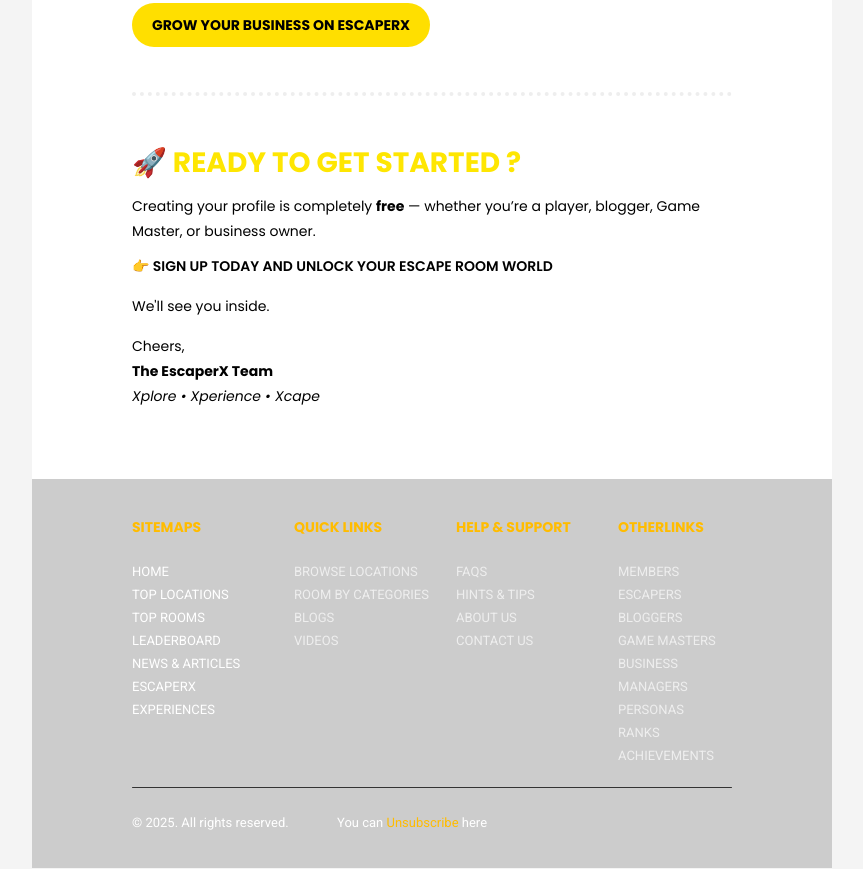
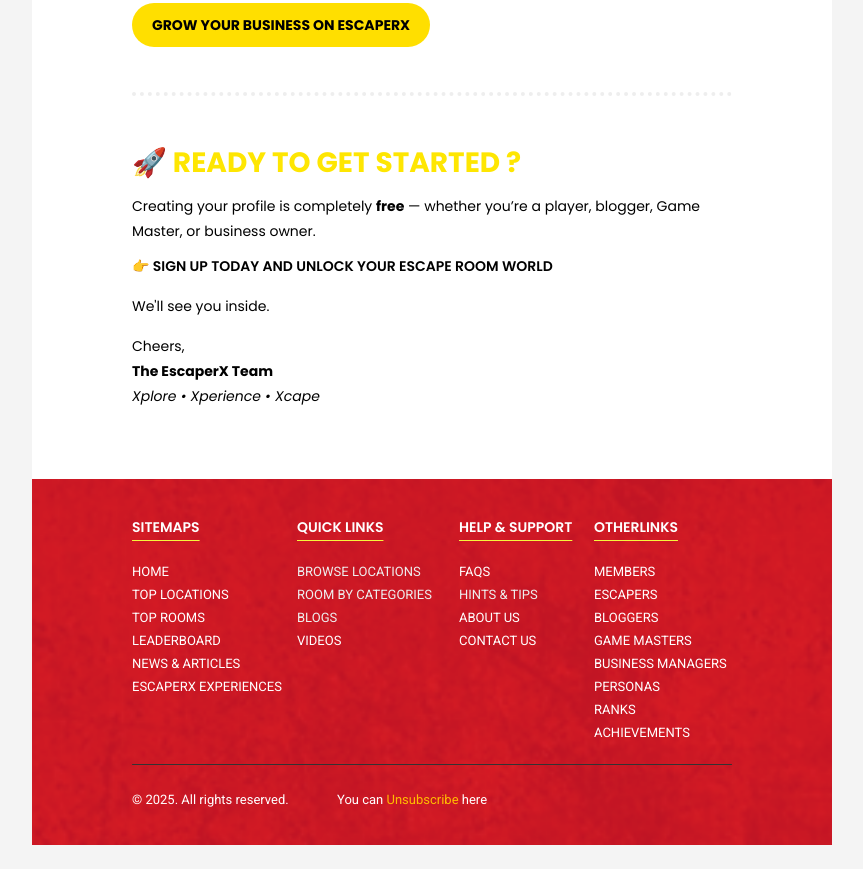
Before and after one commit to MuhammadMahadAfridi/escaperx_newsletter, a plain HTML site: page index.html in a window 1280 px wide. Shown: the part 4735-5604 px from the top of the page, without its empty margins (208-1071 px from the left). After the commit the page ends 5581 px from the top, so only its background shows below. Drawn offline with Linux system fonts and the light colour scheme.

Commit message:
footer changes

```diff
--- a/index.html
+++ b/index.html
@@ -1438,14 +1438,14 @@ Welcome to <a href="https://escaperx.com" target="_blank" style="font-weight: 70
     <td align="center" bgcolor="#222222" >
 
 <v:rect xmlns:v="urn:schemas-microsoft-com:vml" fill="true" stroke="false" style="width:800px;">
-<v:fill origin="0.5, 0.5" position="0.5, 0.5" src="images/footer-back.jpg" type="tile" size="1,1" aspect="atleast"></v:fill>
+<v:fill origin="0.5, 0.5" position="0.5, 0.5" src="images/footer_pattern.webp" type="tile" size="1,1" aspect="atleast"></v:fill>
 <v:textbox style="mso-fit-shape-to-text:true;" inset="0,0,0,0">
 
 <div>
 <!-- silver-footer-bg-image -->
 <table border="0" align="center" cellpadding="0" cellspacing="0" role="presentation" width="100%" style="width:100%;max-width:100%;">
   <tr>
-    <td align="center" class="container-padding" background="images/footer-back.jpg" data-bg-image   style="background-size:cover;background-position:center top;">
+    <td align="center" class="container-padding" background="images/footer_pattern.webp" data-bg-image   style="background-size:cover;background-position:center top;background-color: #db182b!important;">
 
 <!-- Content -->
 <table data-inner-table border="0" align="center" cellpadding="0" cellspacing="0" class="inner-table row" role="presentation" width="600" style="width:600px;max-width:600px;">
@@ -1458,12 +1458,12 @@ Welcome to <a href="https://escaperx.com" target="_blank" style="font-weight: 70
 <table border="0" cellpadding="0" cellspacing="0" align="center" class="container-padding" width="100%" style="width:100%;max-width:100%;text-transform: uppercase;">
   <tr>
     <!-- SITEMAPS -->
-    <td class="rwd-col" align="center" valign="top" width="24.5%" style="width:24.5%;max-width:24.5%;">
+    <td class="rwd-col" align="center" valign="top" width="25%" style="width:25%;max-width:25%;">
 
       <!-- column -->
       <table border="0" align="center" cellpadding="0" cellspacing="0" role="presentation" width="100%" style="width:100%;max-width:100%;">
-        <tr  >
-          <td class="center-text"  align="left" height="36" style="font-family:'Poppins',Arial,Helvetica,sans-serif;font-size:14px;line-height:24px;font-weight:700;font-style:normal;color:#ffbc00;text-decoration:none;letter-spacing:0px;height:36px;">
+        <tr>
+          <td class="center-text"  align="left" height="36" style="font-family:'Poppins',Arial,Helvetica,sans-serif;font-size:14px;line-height:24px;font-weight:600;font-style:normal;color:#ffffff;text-decoration: underline #f6f63c;text-underline-offset: 8px;letter-spacing:0px;height:36px;">
 
                 <div  >
                   SITEMAPS
@@ -1545,7 +1545,7 @@ Welcome to <a href="https://escaperx.com" target="_blank" style="font-weight: 70
       <!-- column -->
       <table border="0" align="center" cellpadding="0" cellspacing="0" role="presentation" width="100%" style="width:100%;max-width:100%;text-transform: uppercase;">
         <tr  >
-          <td class="center-text"  align="left" height="36" style="font-family:'Poppins',Arial,Helvetica,sans-serif;font-size:14px;line-height:24px;font-weight:700;font-style:normal;color:#ffbc00;text-decoration:none;letter-spacing:0px;height:36px;">
+          <td class="center-text"  align="left" height="36" style="font-family:'Poppins',Arial,Helvetica,sans-serif;font-size:14px;line-height:24px;font-weight:600;font-style:normal;color:#ffffff;text-decoration: underline #f6f63c;text-underline-offset: 8px;letter-spacing:0px;height:36px;">
 
                 <div  >
                   QUICK LINKS
@@ -1557,7 +1557,7 @@ Welcome to <a href="https://escaperx.com" target="_blank" style="font-weight: 70
           <td height="15" style="font-size:15px;line-height:15px;" >&nbsp;</td>
         </tr>
         <tr  >
-          <td class="center-text"  align="left" style="font-family:'Roboto',Arial,Helvetica,sans-serif;font-size:13px;line-height:23px;font-weight:400;font-style:normal;color:#EEEEEE;text-decoration:none;letter-spacing:0px;">
+          <td class="center-text"  align="left" style="font-family:'Roboto',Arial,Helvetica,sans-serif;font-size:13px;line-height:23px;font-weight:400;font-style:normal;color:#ffffff;text-decoration:none;letter-spacing:0px;">
 
                 <div  >
                   <!-- Address name St. 12, City Name, State, Country Name <br> -->
@@ -1568,7 +1568,7 @@ Welcome to <a href="https://escaperx.com" target="_blank" style="font-weight: 70
           </td>
         </tr>
         <tr  >
-          <td class="center-text"  align="left" style="font-family:'Roboto',Arial,Helvetica,sans-serif;font-size:13px;line-height:23px;font-weight:400;font-style:normal;color:#EEEEEE;text-decoration:none;letter-spacing:0px;">
+          <td class="center-text"  align="left" style="font-family:'Roboto',Arial,Helvetica,sans-serif;font-size:13px;line-height:23px;font-weight:400;font-style:normal;color:#ffffff;text-decoration:none;letter-spacing:0px;">
 
                 <div  >
                   <!-- Address name St. 12, City Name, State, Country Name <br> -->
@@ -1579,7 +1579,7 @@ Welcome to <a href="https://escaperx.com" target="_blank" style="font-weight: 70
           </td>
         </tr>
         <tr  >
-          <td class="center-text"  align="left" style="font-family:'Roboto',Arial,Helvetica,sans-serif;font-size:13px;line-height:23px;font-weight:400;font-style:normal;color:#EEEEEE;text-decoration:none;letter-spacing:0px;">
+          <td class="center-text"  align="left" style="font-family:'Roboto',Arial,Helvetica,sans-serif;font-size:13px;line-height:23px;font-weight:400;font-style:normal;color:#ffffff;text-decoration:none;letter-spacing:0px;">
 
                 <div  >
                   <!-- Address name St. 12, City Name, State, Country Name <br> -->
@@ -1590,12 +1590,12 @@ Welcome to <a href="https://escaperx.com" target="_blank" style="font-weight: 70
           </td>
         </tr>
         <tr  >
-          <td class="center-text"  align="left" style="font-family:'Roboto',Arial,Helvetica,sans-serif;font-size:13px;line-height:23px;font-weight:400;font-style:normal;color:#EEEEEE;text-decoration:none;letter-spacing:0px;">
+          <td class="center-text"  align="left" style="font-family:'Roboto',Arial,Helvetica,sans-serif;font-size:13px;line-height:23px;font-weight:400;font-style:normal;color:#ffffff;text-decoration:none;letter-spacing:0px;">
 
                 <div  >
                   <!-- Address name St. 12, City Name, State, Country Name <br> -->
                   <!-- <a href="tel:(364) 106-7572" style="color:#EEEEEE;">(364) 106-7572</a><br> -->
-                  <a href="https://www.youtube.com/@EscaperX/videos" target="_blank"  style="color:#EEEEEE;"><span>Videos</span></a>
+                  <a href="https://www.youtube.com/@EscaperX/videos" target="_blank"  style="color:#ffffff;"><span>Videos</span></a>
                 </div>
 
           </td>
@@ -1604,14 +1604,14 @@ Welcome to <a href="https://escaperx.com" target="_blank" style="font-weight: 70
       <!-- column -->
 
     </td>
-        <td class="rwd-col" align="center" width="2.5%" height="30" style="width:2.5%;max-width:2.5%;height:30px;">&nbsp;</td>
+    <td class="rwd-col" align="center" width="2.5%" height="30" style="width:2.5%;max-width:2.5%;height:30px;">&nbsp;</td>
     <!-- HELP & SUPPORT -->
-    <td class="rwd-col" align="center" valign="top" width="24.5%" style="width:24.5%;max-width:24.5%;">
+    <td class="rwd-col" align="center" valign="top" width="20%" style="width:20%;max-width:20%;">
 
       <!-- column -->
       <table border="0" align="center" cellpadding="0" cellspacing="0" role="presentation" width="100%" style="width:100%;max-width:100%;text-transform: uppercase;">
         <tr  >
-          <td class="center-text"  align="left" height="36" style="font-family:'Poppins',Arial,Helvetica,sans-serif;font-size:14px;line-height:24px;font-weight:700;font-style:normal;color:#ffbc00;text-decoration:none;letter-spacing:0px;height:36px;text-transform: uppercase;">
+          <td class="center-text"  align="left" height="36" style="font-family:'Poppins',Arial,Helvetica,sans-serif;font-size:14px;line-height:24px;font-weight:600;font-style:normal;color:#ffffff;text-decoration: underline #f6f63c;text-underline-offset: 8px;letter-spacing:0px;height:36px;text-transform: uppercase;">
 
                 <div  >
                   HELP & SUPPORT
@@ -1628,13 +1628,13 @@ Welcome to <a href="https://escaperx.com" target="_blank" style="font-weight: 70
                 <div  >
                   <!-- Address name St. 12, City Name, State, Country Name <br> -->
                   <!-- <a href="tel:(364) 106-7572" style="color:#EEEEEE;">(364) 106-7572</a><br> -->
-                  <a href="https://www.escaperx.com/escape-room-faq/general-information-about-escaperx" target="_blank"   style="color:#EEEEEE;">Faqs</a>
-                </div>
-
-          </td>
-        </tr>
-        <tr  >
-          <td class="center-text"  align="left" style="font-family:'Roboto',Arial,Helvetica,sans-serif;font-size:13px;line-height:23px;font-weight:400;font-style:normal;color:#EEEEEE;text-decoration:none;letter-spacing:0px;">
+                  <a href="https://www.escaperx.com/escape-room-faq/general-information-about-escaperx" target="_blank"   style="color:#ffffff;">Faqs</a>
+                </div>
+
+          </td>
+        </tr>
+        <tr  >
+          <td class="center-text"  align="left" style="font-family:'Roboto',Arial,Helvetica,sans-serif;font-size:13px;line-height:23px;font-weight:400;font-style:normal;color:#ffffff;text-decoration:none;letter-spacing:0px;">
 
                 <div  >
                   <!-- Address name St. 12, City Name, State, Country Name <br> -->
@@ -1645,23 +1645,23 @@ Welcome to <a href="https://escaperx.com" target="_blank" style="font-weight: 70
           </td>
         </tr>
         <tr  >
-          <td class="center-text"  align="left" style="font-family:'Roboto',Arial,Helvetica,sans-serif;font-size:13px;line-height:23px;font-weight:400;font-style:normal;color:#EEEEEE;text-decoration:none;letter-spacing:0px;">
+          <td class="center-text"  align="left" style="font-family:'Roboto',Arial,Helvetica,sans-serif;font-size:13px;line-height:23px;font-weight:400;font-style:normal;color:#ffffff;text-decoration:none;letter-spacing:0px;">
 
                 <div  >
                   <!-- Address name St. 12, City Name, State, Country Name <br> -->
                   <!-- <a href="tel:(364) 106-7572" style="color:#EEEEEE;">(364) 106-7572</a><br> -->
-                  <a href="https://www.escaperx.com/escape-room-about" target="_blank" style="color:#EEEEEE;">About Us</a>
-                </div>
-
-          </td>
-        </tr>
-        <tr  >
-          <td class="center-text"  align="left" style="font-family:'Roboto',Arial,Helvetica,sans-serif;font-size:13px;line-height:23px;font-weight:400;font-style:normal;color:#EEEEEE;text-decoration:none;letter-spacing:0px;">
+                  <a href="https://www.escaperx.com/escape-room-about" target="_blank" style="color:#ffffff;">About Us</a>
+                </div>
+
+          </td>
+        </tr>
+        <tr  >
+          <td class="center-text"  align="left" style="font-family:'Roboto',Arial,Helvetica,sans-serif;font-size:13px;line-height:23px;font-weight:400;font-style:normal;color:#ffffff;text-decoration:none;letter-spacing:0px;">
 
                 <div  >
                   <!-- Address name St. 12, City Name, State, Country Name <br> -->
                   <!-- <a href="tel:(364) 106-7572" style="color:#EEEEEE;">(364) 106-7572</a><br> -->
-                  <a href="https://www.escaperx.com/escape-room-contact" target="_blank" style="color:#EEEEEE;">Contact Us</a>
+                  <a href="https://www.escaperx.com/escape-room-contact" target="_blank" style="color:#ffffff;">Contact Us</a>
                 </div>
 
           </td>
@@ -1670,14 +1670,14 @@ Welcome to <a href="https://escaperx.com" target="_blank" style="font-weight: 70
       <!-- column -->
 
     </td>
-        <td class="rwd-col" align="center" width="2.5%" height="30" style="width:2.5%;max-width:2.5%;height:30px;">&nbsp;</td>
+    <td class="rwd-col" align="center" width="2.5%" height="30" style="width:2.5%;max-width:2.5%;height:30px;">&nbsp;</td>
     <!-- OTHER LINKS -->
     <td class="rwd-col" align="center" valign="top" width="24.5%" style="width:24.5%;max-width:24.5%;">
 
       <!-- column -->
       <table border="0" align="center" cellpadding="0" cellspacing="0" role="presentation" width="100%" style="width:100%;max-width:100%;">
         <tr  >
-          <td class="center-text"  align="left" height="36" style="font-family:'Poppins',Arial,Helvetica,sans-serif;font-size:14px;line-height:24px;font-weight:700;font-style:normal;color:#ffbc00;text-decoration:none;letter-spacing:0px;height:36px;text-transform: uppercase;">
+          <td class="center-text"  align="left" height="36" style="font-family:'Poppins',Arial,Helvetica,sans-serif;font-size:14px;line-height:24px;font-weight:600;font-style:normal;color:#ffffff;text-decoration: underline #f6f63c;text-underline-offset: 8px;letter-spacing:0px;height:36px;text-transform: uppercase;">
 
                 <div  >
                   OTHERLINKS
@@ -1689,89 +1689,89 @@ Welcome to <a href="https://escaperx.com" target="_blank" style="font-weight: 70
           <td height="15" style="font-size:15px;line-height:15px;" >&nbsp;</td>
         </tr>
         <tr  >
-          <td class="center-text"  align="left" style="font-family:'Roboto',Arial,Helvetica,sans-serif;font-size:13px;line-height:23px;font-weight:400;font-style:normal;color:#EEEEEE;text-decoration:none;letter-spacing:0px;">
+          <td class="center-text"  align="left" style="font-family:'Roboto',Arial,Helvetica,sans-serif;font-size:13px;line-height:23px;font-weight:400;font-style:normal;color:#ffffff;text-decoration:none;letter-spacing:0px;">
 
                 <div  >
                   <!-- Address name St. 12, City Name, State, Country Name <br> -->
                   <!-- <a href="tel:(364) 106-7572" style="color:#EEEEEE;">(364) 106-7572</a><br> -->
-                  <a href="https://www.escaperx.com/escape-room-members" target="_blank" style="color:#EEEEEE;"><span>Members</span></a>
-                </div>
-
-          </td>
-        </tr>
-        <tr  >
-          <td class="center-text"  align="left" style="font-family:'Roboto',Arial,Helvetica,sans-serif;font-size:13px;line-height:23px;font-weight:400;font-style:normal;color:#EEEEEE;text-decoration:none;letter-spacing:0px;">
+                  <a href="https://www.escaperx.com/escape-room-members" target="_blank" style="color:#ffffff;"><span>Members</span></a>
+                </div>
+
+          </td>
+        </tr>
+        <tr  >
+          <td class="center-text"  align="left" style="font-family:'Roboto',Arial,Helvetica,sans-serif;font-size:13px;line-height:23px;font-weight:400;font-style:normal;color:#ffffff;text-decoration:none;letter-spacing:0px;">
 
                 <div  >
                   <!-- Address name St. 12, City Name, State, Country Name <br> -->
                   <!-- <a href="tel:(364) 106-7572" style="color:#EEEEEE;">(364) 106-7572</a><br> -->
-                  <a href="https://www.escaperx.com/escape-room-escapers" target="_blank" style="color:#EEEEEE;"><span>Escapers</span></a>
-                </div>
-
-          </td>
-        </tr>
-        <tr  >
-          <td class="center-text"  align="left" style="font-family:'Roboto',Arial,Helvetica,sans-serif;font-size:13px;line-height:23px;font-weight:400;font-style:normal;color:#EEEEEE;text-decoration:none;letter-spacing:0px;">
+                  <a href="https://www.escaperx.com/escape-room-escapers" target="_blank" style="color:#ffffff;"><span>Escapers</span></a>
+                </div>
+
+          </td>
+        </tr>
+        <tr  >
+          <td class="center-text"  align="left" style="font-family:'Roboto',Arial,Helvetica,sans-serif;font-size:13px;line-height:23px;font-weight:400;font-style:normal;color:#ffffff;text-decoration:none;letter-spacing:0px;">
 
                 <div  >
                   <!-- Address name St. 12, City Name, State, Country Name <br> -->
                   <!-- <a href="tel:(364) 106-7572" style="color:#EEEEEE;">(364) 106-7572</a><br> -->
-                  <a href="https://www.escaperx.com/escape-room-bloggers" target="_blank" style="color:#EEEEEE;"><span>Bloggers</span></a>
-                </div>
-
-          </td>
-        </tr>
-        <tr  >
-          <td class="center-text"  align="left" style="font-family:'Roboto',Arial,Helvetica,sans-serif;font-size:13px;line-height:23px;font-weight:400;font-style:normal;color:#EEEEEE;text-decoration:none;letter-spacing:0px;">
+                  <a href="https://www.escaperx.com/escape-room-bloggers" target="_blank" style="color:#ffffff;"><span>Bloggers</span></a>
+                </div>
+
+          </td>
+        </tr>
+        <tr  >
+          <td class="center-text"  align="left" style="font-family:'Roboto',Arial,Helvetica,sans-serif;font-size:13px;line-height:23px;font-weight:400;font-style:normal;color:#ffffff;text-decoration:none;letter-spacing:0px;">
 
                 <div  >
                   <!-- Address name St. 12, City Name, State, Country Name <br> -->
                   <!-- <a href="tel:(364) 106-7572" style="color:#EEEEEE;">(364) 106-7572</a><br> -->
-                  <a href="https://www.escaperx.com/escape-room-game-masters" target="_blank" style="color:#EEEEEE;"><span>Game Masters</span></a>
-                </div>
-
-          </td>
-        </tr>
-        <tr  >
-          <td class="center-text"  align="left" style="font-family:'Roboto',Arial,Helvetica,sans-serif;font-size:13px;line-height:23px;font-weight:400;font-style:normal;color:#EEEEEE;text-decoration:none;letter-spacing:0px;">
+                  <a href="https://www.escaperx.com/escape-room-game-masters" target="_blank" style="color:#ffffff;"><span>Game Masters</span></a>
+                </div>
+
+          </td>
+        </tr>
+        <tr  >
+          <td class="center-text"  align="left" style="font-family:'Roboto',Arial,Helvetica,sans-serif;font-size:13px;line-height:23px;font-weight:400;font-style:normal;color:#ffffff;text-decoration:none;letter-spacing:0px;">
 
                 <div  >
                   <!-- Address name St. 12, City Name, State, Country Name <br> -->
                   <!-- <a href="tel:(364) 106-7572" style="color:#EEEEEE;">(364) 106-7572</a><br> -->
-                  <a href="https://www.escaperx.com/escape-room-business-signup" target="_blank" style="color:#EEEEEE;">Business Managers</a>
-                </div>
-
-          </td>
-        </tr>
-        <tr  >
-          <td class="center-text"  align="left" style="font-family:'Roboto',Arial,Helvetica,sans-serif;font-size:13px;line-height:23px;font-weight:400;font-style:normal;color:#EEEEEE;text-decoration:none;letter-spacing:0px;">
+                  <a href="https://www.escaperx.com/escape-room-business-signup" target="_blank" style="color:#ffffff;">Business Managers</a>
+                </div>
+
+          </td>
+        </tr>
+        <tr  >
+          <td class="center-text"  align="left" style="font-family:'Roboto',Arial,Helvetica,sans-serif;font-size:13px;line-height:23px;font-weight:400;font-style:normal;color:#ffffff;text-decoration:none;letter-spacing:0px;">
 
                 <div  >
                   <!-- Address name St. 12, City Name, State, Country Name <br> -->
                   <!-- <a href="tel:(364) 106-7572" style="color:#EEEEEE;">(364) 106-7572</a><br> -->
-                  <a href="https://www.escaperx.com/escape-room-personas" target="_blank" style="color:#EEEEEE;"><span>Personas</span></a>
-                </div>
-
-          </td>
-        </tr>
-        <tr  >
-          <td class="center-text"  align="left" style="font-family:'Roboto',Arial,Helvetica,sans-serif;font-size:13px;line-height:23px;font-weight:400;font-style:normal;color:#EEEEEE;text-decoration:none;letter-spacing:0px;">
+                  <a href="https://www.escaperx.com/escape-room-personas" target="_blank" style="color:#ffffff;"><span>Personas</span></a>
+                </div>
+
+          </td>
+        </tr>
+        <tr  >
+          <td class="center-text"  align="left" style="font-family:'Roboto',Arial,Helvetica,sans-serif;font-size:13px;line-height:23px;font-weight:400;font-style:normal;color:#ffffff;text-decoration:none;letter-spacing:0px;">
 
                 <div  >
                   <!-- Address name St. 12, City Name, State, Country Name <br> -->
                   <!-- <a href="tel:(364) 106-7572" style="color:#EEEEEE;">(364) 106-7572</a><br> -->
-                  <a href="https://www.escaperx.com/escape-room-ranks" target="_blank" style="color:#EEEEEE;"><span>Ranks</span></a>
-                </div>
-
-          </td>
-        </tr>
-        <tr  >
-          <td class="center-text"  align="left" style="font-family:'Roboto',Arial,Helvetica,sans-serif;font-size:13px;line-height:23px;font-weight:400;font-style:normal;color:#EEEEEE;text-decoration:none;letter-spacing:0px;">
+                  <a href="https://www.escaperx.com/escape-room-ranks" target="_blank" style="color:#ffffff;"><span>Ranks</span></a>
+                </div>
+
+          </td>
+        </tr>
+        <tr  >
+          <td class="center-text"  align="left" style="font-family:'Roboto',Arial,Helvetica,sans-serif;font-size:13px;line-height:23px;font-weight:400;font-style:normal;color:#ffffff;text-decoration:none;letter-spacing:0px;">
 
                 <div  >
                   <!-- Address name St. 12, City Name, State, Country Name <br> -->
                   <!-- <a href="tel:(364) 106-7572" style="color:#EEEEEE;">(364) 106-7572</a><br> -->
-                  <a href="https://www.escaperx.com/escape-room-achievements" target="_blank" style="color:#EEEEEE;"><span>Achievements</span></a>
+                  <a href="https://www.escaperx.com/escape-room-achievements" target="_blank" style="color:#ffffff;"><span>Achievements</span></a>
                 </div>
 
           </td>
```
Also changed, not shown: images/footer_pattern.webp (added).
